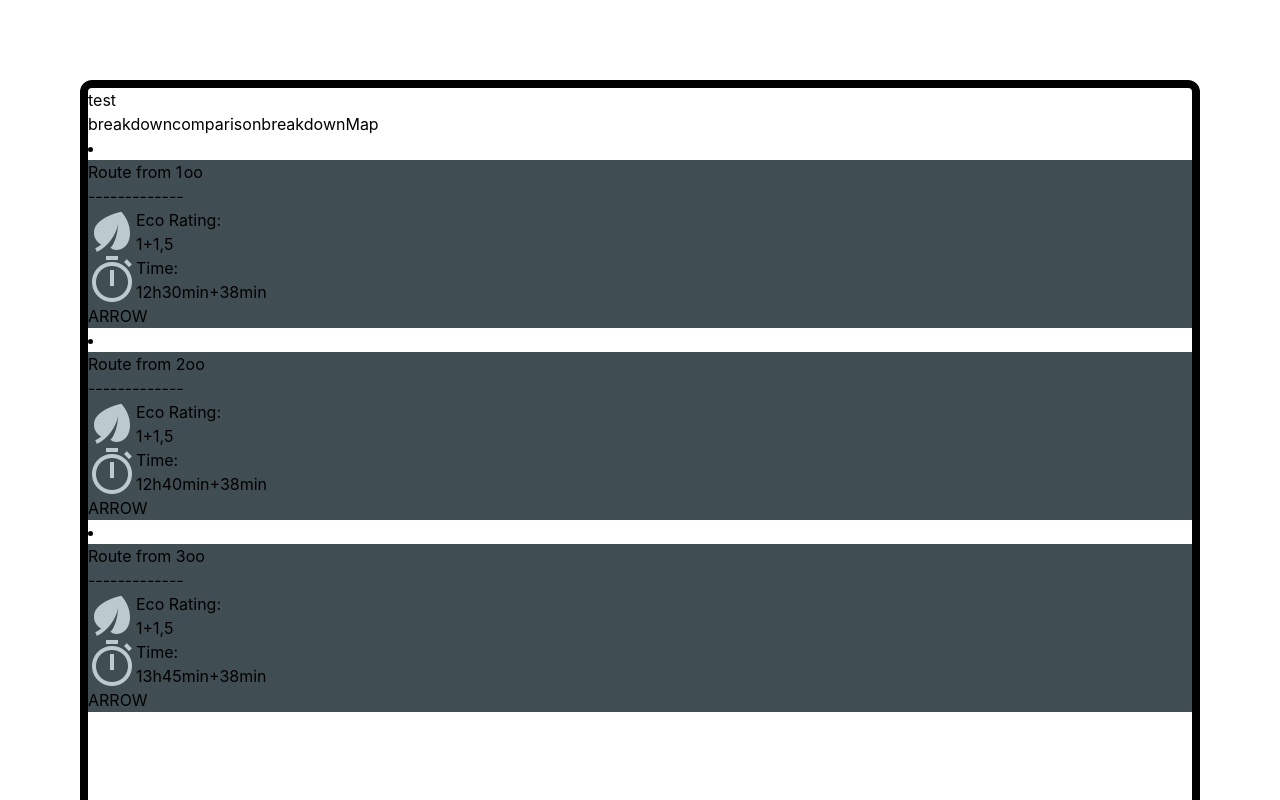
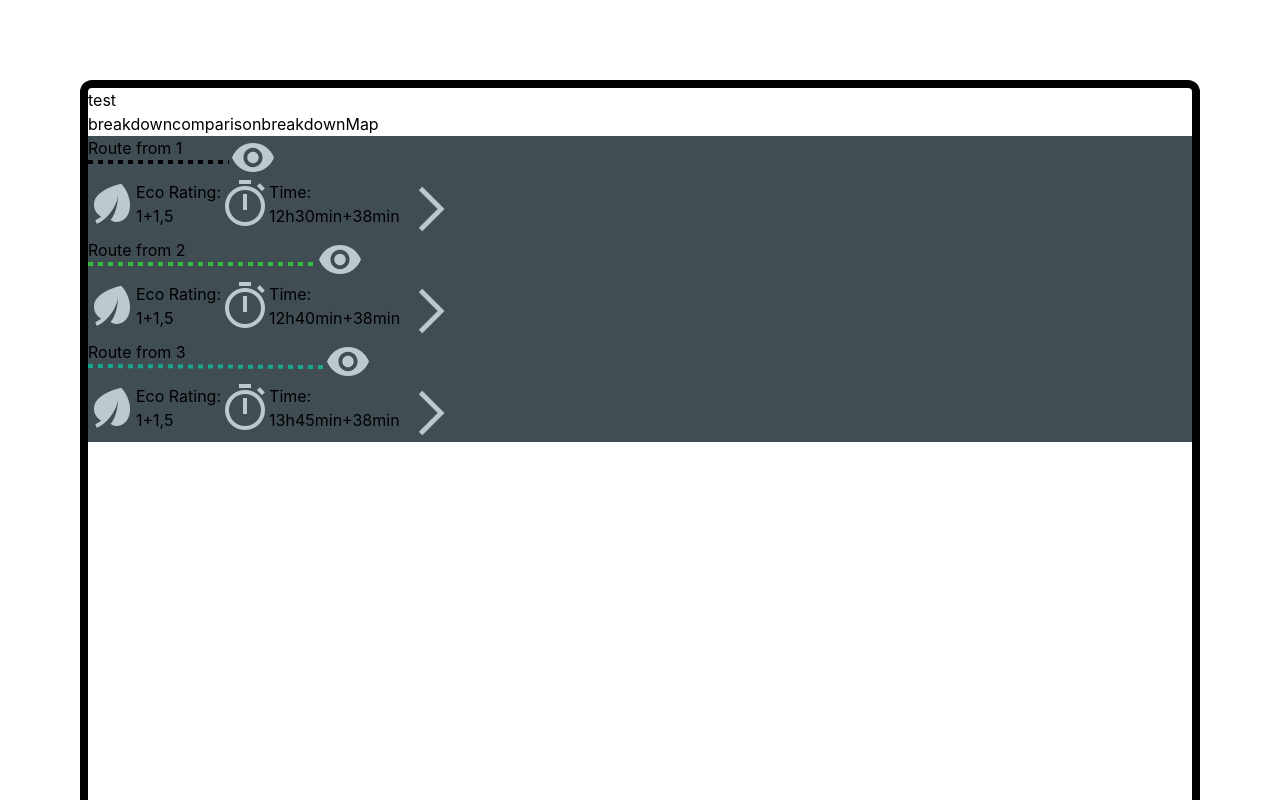
Before and after one commit to Trallianz/MariData_HEI, a React (Create React App) app in the folder maridata/: page / in a window 1280 px wide. Shown: the top 800 px of the page. Built offline with nearby package versions, Linux system fonts and the light colour scheme.

Commit message:
added route colors functionality

```diff
--- a/maridata/src/components/Route.tsx
+++ b/maridata/src/components/Route.tsx
@@ -11,5 +11,5 @@ export interface routen_props{
     co2_factor: number;
     distance: number;
     cargo_carrying_capacity: number;
-
+    route_color: string;
 }
--- a/maridata/src/components/RoutePanel.tsx
+++ b/maridata/src/components/RoutePanel.tsx
@@ -1,11 +1,23 @@
 import { time } from 'console';
-import React from 'react';
+import React, { useEffect, useState } from 'react';
 import './RoutenPanel.css';
 import {routen_props} from "./../components/Route";
 import ecoscore_logo from "./../icons/Leaf.svg";
 import time_logo from "./../icons/Time.svg";
+import arrow_up_green from "./../icons/arrow_up_green.svg";
+import arrow_down_red from "./../icons/arrow_down_red.svg";
+import arrow_grey from "./../icons/arrow_grey.svg";
+import eye_closed from "./../icons/eye_closed.svg";
+import eye_open from "./../icons/eye_open.svg";
+import line_green from "./../icons/line_green.svg";
+import line_black from "./../icons/line_black.svg";
+import line_purpel from "./../icons/line_purpel.svg";
+import line_blue from "./../icons/line_blue.svg";
+import { bool } from 'prop-types';
+import RoutenPanelList from "./RoutenPanelList";
 
 const RoutePanel = (props: routen_props) => {
+
 
     //split time in hours and minutes
     const time_array = props.time_driven.split(",")
@@ -16,15 +28,45 @@ const RoutePanel = (props: routen_props) => {
     const anchor_hours = time_array_anchor[0];
     const anchor_minutes = time_array_anchor[1];
 
+    //handle what eye (closed, open) is seen
+    const [isOpen, setIsOpen] = useState(true);
+
+    const handleEyeAction = () => {
+        setIsOpen(!isOpen);
+    }
+
+
+
+    // create hook for route color
+    const [color, setColor] = useState("");
+
+    //determine the correct route color
+    const determine_route_color = () => {
+
+        //create [key, value] pairs for the color name and icon
+        const lines = {"black": line_black, "green": line_green, "blue": line_blue, "purpel": line_purpel}
+
+        //loop the pairs and when the prop route color equals the key color then set the hook to the value (the icon object)
+        for (const [key, value] of Object.entries(lines)) {
+            if(key === props.route_color) setColor(value);
+            console.log(key, value);
+          }
+
+    }
+
+    useEffect(() => {
+        determine_route_color();
+      });
+
   return (
     <div className='routen_panel'>
         <div className='routen_panel_div1'>
             <div className='routen_panel_route_date_and_color'>
                 <p>Route from {props.date}</p>
-                <p>-------------</p>
+                <img src={color} alt="open eye or closed eye, deping on if the route is visible" />
             </div>
             <div className='routen_panel_hide'>
-                <p> oo </p>
+            <img src={isOpen? eye_open : eye_closed} alt="open eye or closed eye, deping on if the route is visible" onClick={() => handleEyeAction()} />
             </div>
         </div>
         <div className='routen_panel_div2'>
@@ -54,7 +96,7 @@ const RoutePanel = (props: routen_props) => {
                 </div>
             </div>
             <div className='routen_panel_arrow'>
-                <p>ARROW</p>
+                <img src={arrow_grey} alt="a arrow navigating the uzser to the detailed comparison" />
             </div>
         </div>
     </div>
--- a/maridata/src/components/RoutenPanel.css
+++ b/maridata/src/components/RoutenPanel.css
@@ -14,7 +14,7 @@
     flex-direction: column;
 }
 
-.routen_panel_div2 > *{
+.routen_panel_div2{
     display: flex;
     flex-direction: row;
 }
--- /dev/null
+++ b/maridata/src/components/RoutenPanelList.tsx
@@ -0,0 +1,39 @@
+import React from 'react'
+import RoutenPanel from "./RoutePanel";
+import { routen_props } from "./Route";
+
+
+
+const RoutenPanleList = () => {
+
+    const route_list = [
+        <RoutenPanel date='1' eco_rating={1} time_driven='11,20' time_anchor='1,10' speed={1} ship_type='x' fuel_consumption={1} co2_factor={1} distance={1} cargo_carrying_capacity={1} route_color='black' />,
+        <RoutenPanel date='2' eco_rating={1} time_driven='12,05' time_anchor='0,35' speed={1} ship_type='x' fuel_consumption={1} co2_factor={1} distance={1} cargo_carrying_capacity={1} route_color='green'/>,
+        <RoutenPanel date='3' eco_rating={1} time_driven='11,40' time_anchor='2,05' speed={1} ship_type='x' fuel_consumption={1} co2_factor={1} distance={1} cargo_carrying_capacity={1} route_color='blue'/>,
+    ];
+
+    const color_list = [];
+
+    const add_colors_from_routes = () => {
+        route_list.forEach(element => {
+            color_list.push(element.props.route_color);
+        });
+    }
+
+    //for each route in the route map a div containing the route will be created
+    const listItems = route_list.map((route) =>
+        <div>{route}</div>
+    );
+
+    return (
+        <div>
+            <div>
+
+                {listItems}
+
+            </div>
+        </div>
+    )
+}
+
+export default RoutenPanleList
--- a/maridata/src/components/RoutenPanleList.tsx
+++ /dev/null
@@ -1,30 +0,0 @@
-import React from 'react'
-import RoutenPanel from "./../components/RoutePanel";
-import { routen_props } from "./../components/Route";
-
-
-
-const RoutenPanleList = () => {
-
-    const route_list = [
-        <RoutenPanel date='1' eco_rating={1} time_driven='11,20' time_anchor='1,10' speed={1} ship_type='x' fuel_consumption={1} co2_factor={1} distance={1} cargo_carrying_capacity={1} />,
-        <RoutenPanel date='2' eco_rating={1} time_driven='12,05' time_anchor='0,35' speed={1} ship_type='x' fuel_consumption={1} co2_factor={1} distance={1} cargo_carrying_capacity={1} />,
-        <RoutenPanel date='3' eco_rating={1} time_driven='11,40' time_anchor='2,05' speed={1} ship_type='x' fuel_consumption={1} co2_factor={1} distance={1} cargo_carrying_capacity={1} />,
-    ];
-
-    const listItems = route_list.map((route) =>
-    <li>{route}</li>
-    );
-
-    return (
-        <div>
-            <div>
-
-                {listItems}
-
-            </div>
-        </div>
-    )
-}
-
-export default RoutenPanleList
--- a/maridata/src/sites/Map.tsx
+++ b/maridata/src/sites/Map.tsx
@@ -1,7 +1,7 @@
 import React from 'react'
 import { Link, Navigate, useNavigate} from "react-router-dom";
 import RoutenPanel from "./../components/RoutePanel";
-import RoutenPanelList from "./../components/RoutenPanleList";
+import RoutenPanelList from "../components/RoutenPanelList";
 
 interface route_list{
   //TODO find types
```
